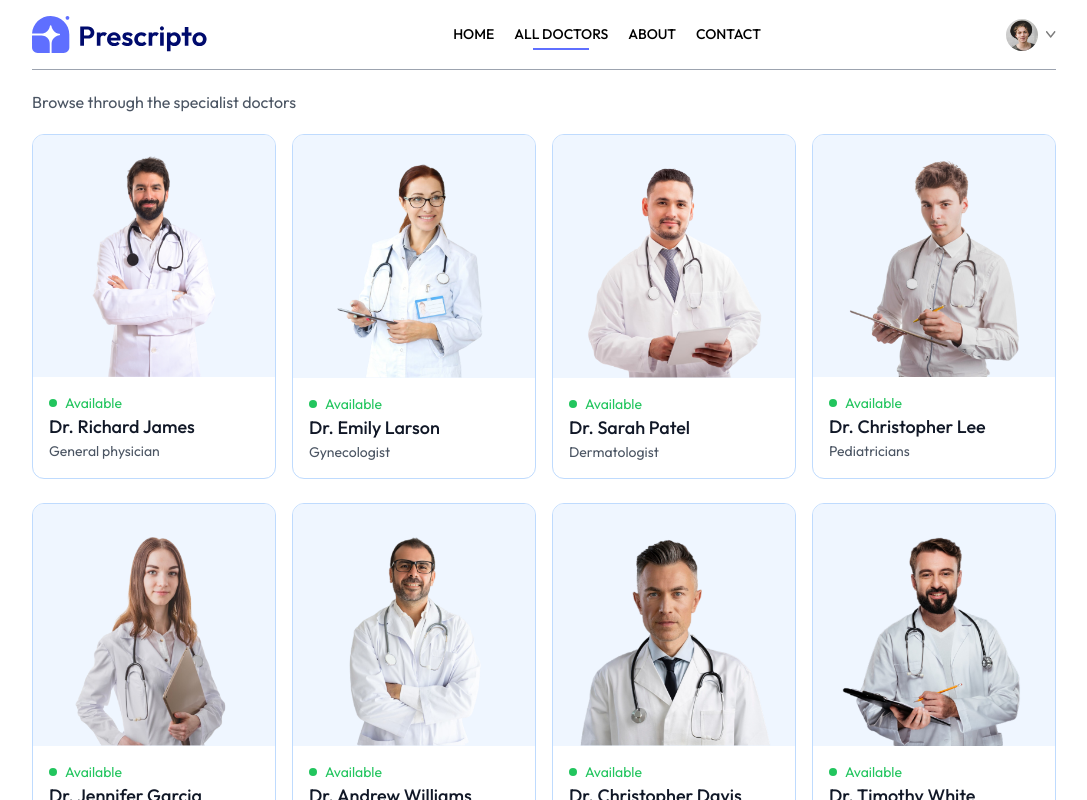
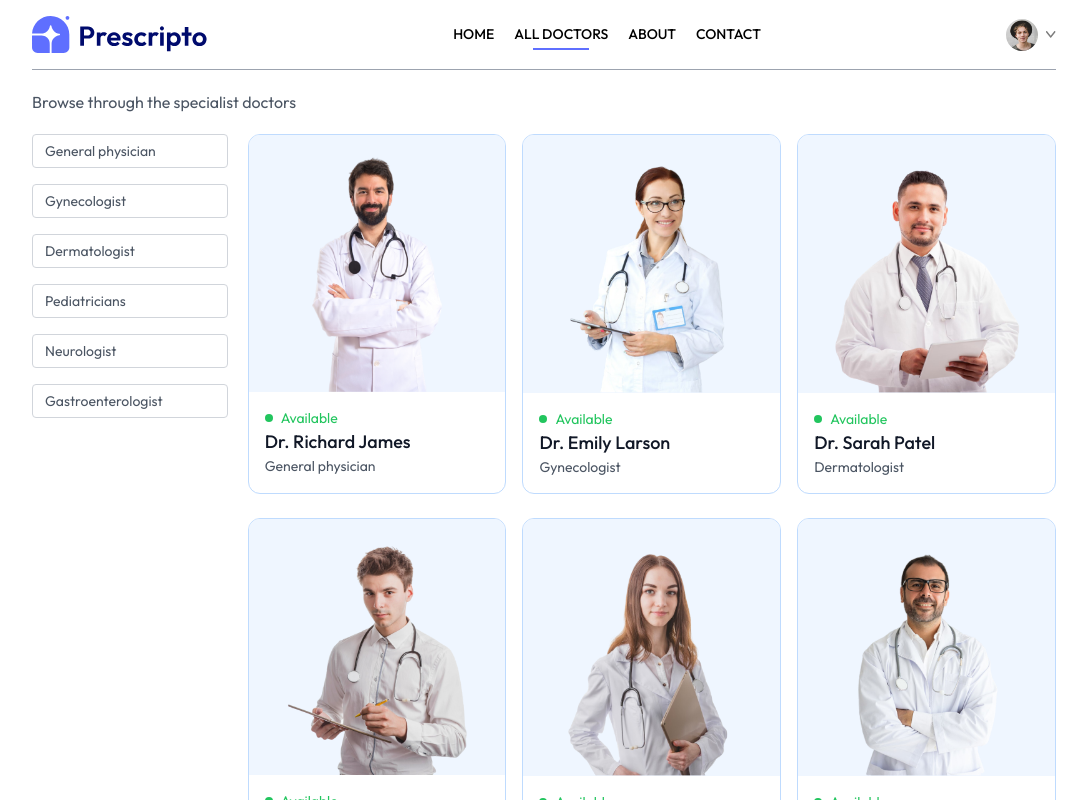
Before and after one commit to naolumer/Prescripto, a React (Vite) app in the folder frontend/: page /doctors in a window 1280 px wide. Shown: the top 800 px of the page, without its empty margins (96-1183 px from the left). Built offline with nearby package versions, Linux system fonts and the light colour scheme.

Commit message:
fixed some bugs

```diff
--- a/frontend/src/pages/Doctors.jsx
+++ b/frontend/src/pages/Doctors.jsx
@@ -29,7 +29,7 @@ const Doctors = () => {
       <p className='text-gray-600'>Browse through the specialist doctors</p>
       <div className='flex flex-col sm:flex-row items-start gap-5 mt-5'>
         <button className={`py-1 px-3 border rounded text-sm transition-all sm:hidden ${showFilter?"bg-primary text-white":""}`} onClick={()=>setShowFilter(prev=> !prev)}>Filters</button>
-        <div className={`flex-col gap-4 text-sm text-gray-600 ${showFilter?"flex":"hidden"}`}>
+        <div className={`flex-col gap-4 text-sm text-gray-600 ${showFilter?"flex":"hidden sm:flex"}`}>
           <p onClick={()=>speciality==="General physician"? navigate("/doctors"): navigate("/doctors/General physician")} className={`w-[94vw] sm:w-auto pl-3 py-1.5 pr-16 border border-gray-300 rounded transition-all cursor-pointer ${speciality==="General physician"?"bg-indigo-100 text-black":""}`}>General physician</p>
           <p onClick={()=>speciality==="Gynecologist"? navigate("/doctors"): navigate("/doctors/Gynecologist")} className={`w-[94vw] sm:w-auto pl-3 py-1.5 pr-16 border border-gray-300 rounded transition-all cursor-pointer ${speciality==="Gynecologist"?"bg-indigo-100 text-black":""}`}>Gynecologist</p>
           <p onClick={()=>speciality==="Dermatologist"? navigate("/doctors"): navigate("/doctors/Dermatologist")} className={`w-[94vw] sm:w-auto pl-3 py-1.5 pr-16 border border-gray-300 rounded transition-all cursor-pointer ${speciality==="Dermatologist"?"bg-indigo-100 text-black":""}`}>Dermatologist</p>
--- a/frontend/src/pages/MyAppointments.jsx
+++ b/frontend/src/pages/MyAppointments.jsx
@@ -9,7 +9,7 @@ const MyAppointments = () => {
       <div>
         {
           doctors.slice(0,3).map((item,index)=>(
-          <div className='grid frid-cols-[1fr_2fr] gap-4 sm:flex sm:gap-6 py-2 border-b' key={index}>
+          <div className='grid grid-cols-[1fr_2fr] gap-4 sm:flex sm:gap-6 py-2 border-b' key={index}>
             <div>
               <img className='w-32 bg-indigo-50' src={item.image} alt="" />
             </div>
```
